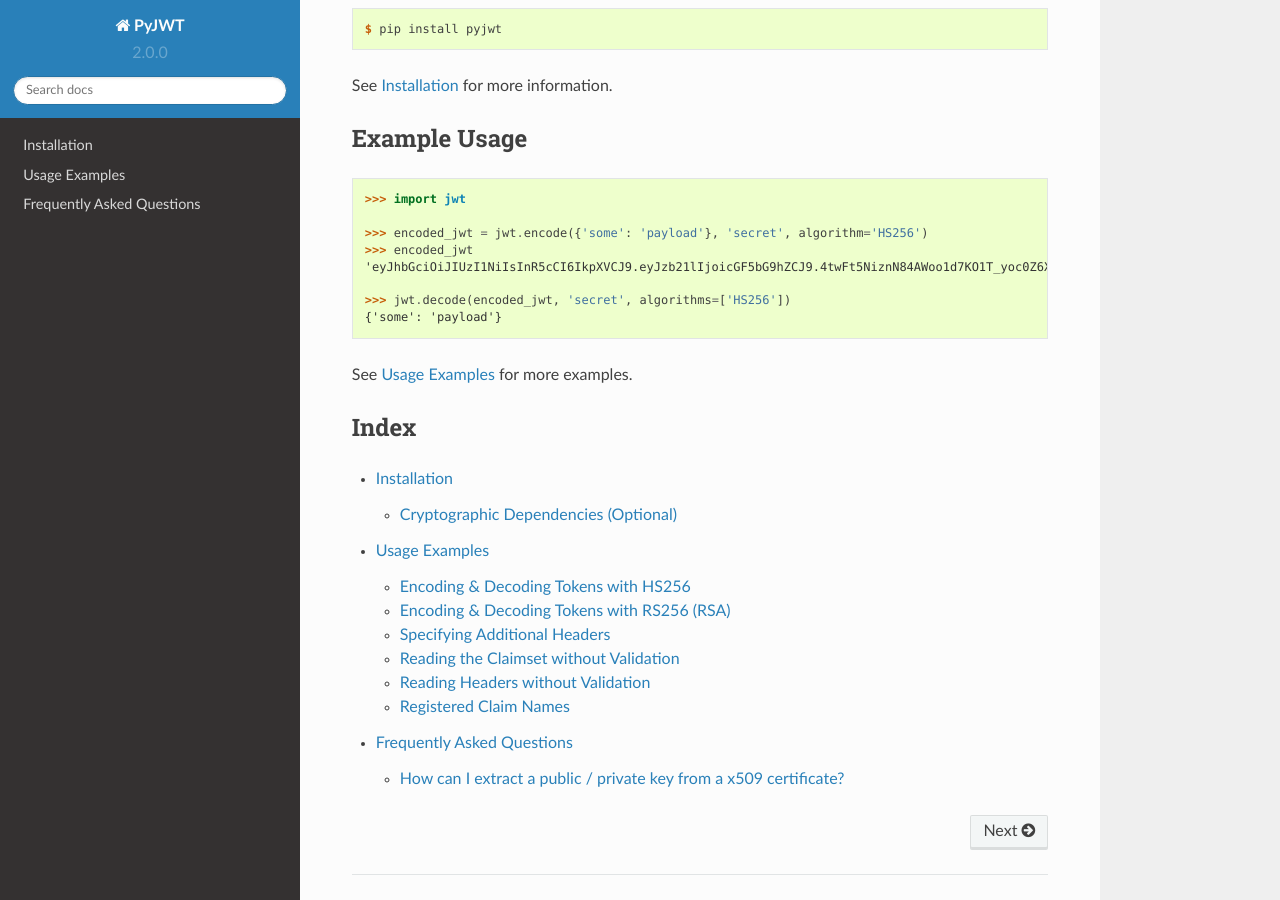
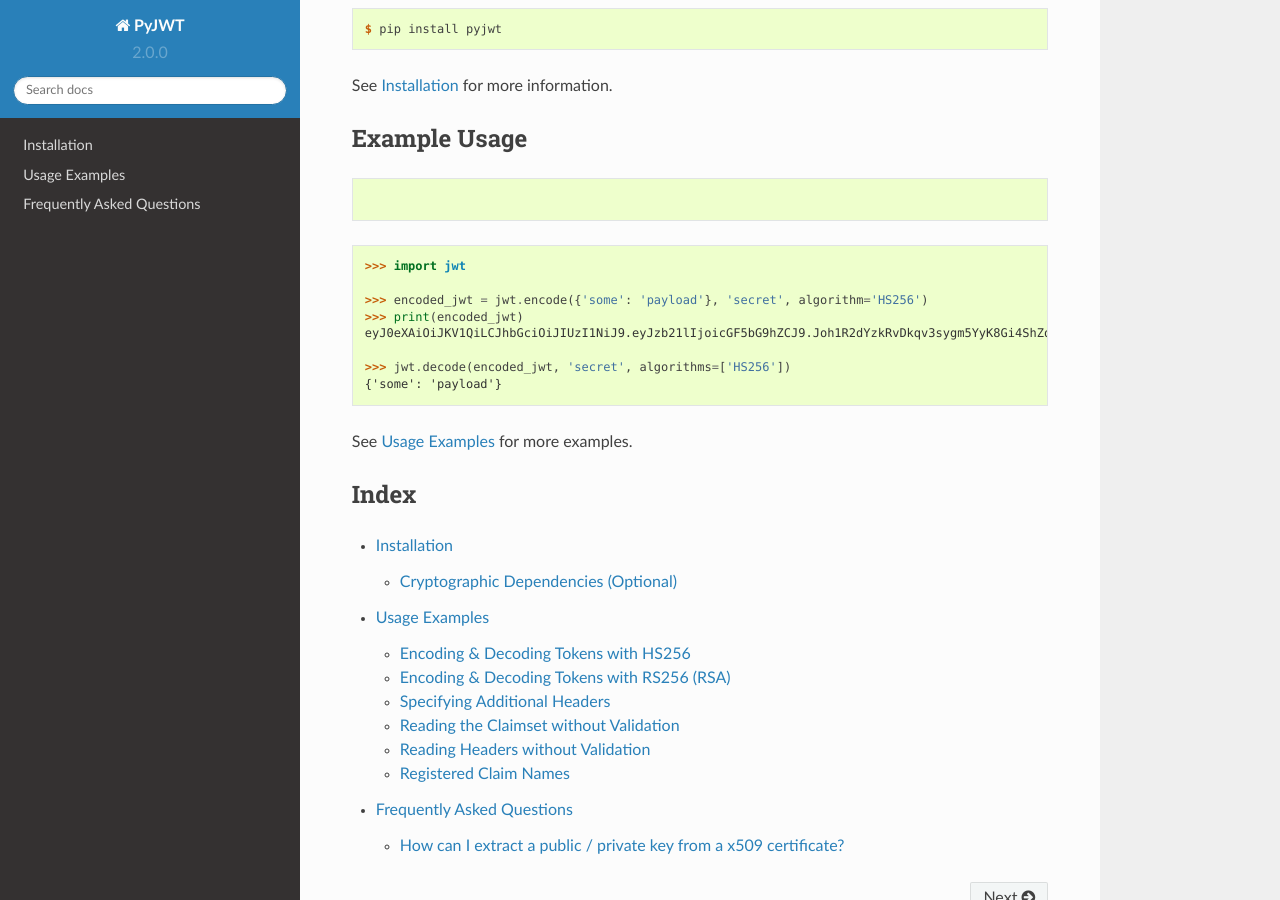
Before and after one commit to jpadilla/pyjwt, a Sphinx documentation site: the page built from docs/index.rst, in a window 1280 px wide and 900 px high, scrolled down 467 px. Built offline with Sphinx 7.4.7 and the Read the Docs theme 2.0.0, drawn with Linux system fonts in a browser that asks for light colours; pages that are not in the unit, such as notebooks, are missing from menus.

Commit message:
Return string instead of byte

```diff
--- a/README.rst
+++ b/README.rst
@@ -44,8 +44,8 @@
 
     >>> import jwt
     >>> encoded = jwt.encode({'some': 'payload'}, 'secret', algorithm='HS256')
-    'eyJhbGciOiJIUzI1NiIsInR5cCI6IkpXVCJ9.eyJzb21lIjoicGF5bG9hZCJ9.4twFt5NiznN84AWoo1d7KO1T_yoc0Z6XOpOVswacPZg'
-
+    >>> print(encoded)
+    eyJ0eXAiOiJKV1QiLCJhbGciOiJIUzI1NiJ9.eyJzb21lIjoicGF5bG9hZCJ9.Joh1R2dYzkRvDkqv3sygm5YyK8Gi4ShZqbhK2gxcs2U
     >>> jwt.decode(encoded, 'secret', algorithms=['HS256'])
     {'some': 'payload'}
 
--- a/docs/index.rst
+++ b/docs/index.rst
@@ -30,12 +30,13 @@
 -------------
 
 .. code-block:: python
+.. doctest::
 
     >>> import jwt
 
     >>> encoded_jwt = jwt.encode({'some': 'payload'}, 'secret', algorithm='HS256')
-    >>> encoded_jwt
-    'eyJhbGciOiJIUzI1NiIsInR5cCI6IkpXVCJ9.eyJzb21lIjoicGF5bG9hZCJ9.4twFt5NiznN84AWoo1d7KO1T_yoc0Z6XOpOVswacPZg'
+    >>> print(encoded_jwt)
+    eyJ0eXAiOiJKV1QiLCJhbGciOiJIUzI1NiJ9.eyJzb21lIjoicGF5bG9hZCJ9.Joh1R2dYzkRvDkqv3sygm5YyK8Gi4ShZqbhK2gxcs2U
 
     >>> jwt.decode(encoded_jwt, 'secret', algorithms=['HS256'])
     {'some': 'payload'}
```
Also changed, not shown: 1 other file.
